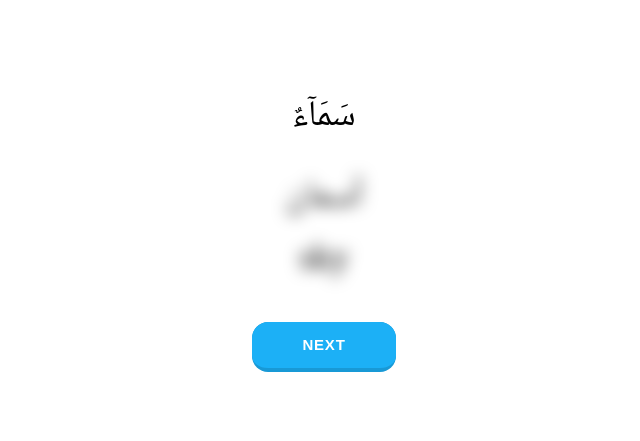
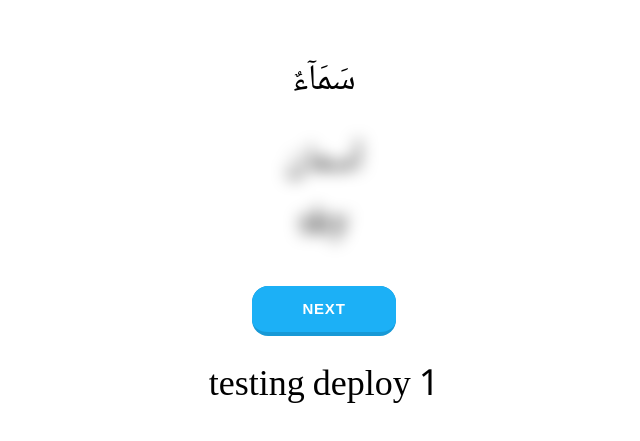
Before and after one commit to shehza-d/vocab-master, a React (Vite) app: page / in a window 1280 px wide. Shown: the part 165-606 px from the top of the page, without its empty margins (316-956 px from the left). Built offline with nearby package versions, Linux system fonts and the light colour scheme.

Commit message:
testing surge ci/cd 1

```diff
--- a/src/components/Arabic.tsx
+++ b/src/components/Arabic.tsx
@@ -28,6 +28,8 @@ export default function Arabic() {
       >
         Next
       </button>
+
+  testing deploy 1
     </div>
   );
 }
--- a/src/data/index.ts
+++ b/src/data/index.ts
@@ -139,16 +139,16 @@ export const words: IWord[] = [
   { id: 4, arabic: "مكتب", urdu: "دفتر", english: "Office" },
   { id: 5, arabic: "سيارة", urdu: "گاڑی", english: "Car" },
   { id: 6, arabic: "بيت", urdu: "گھر", english: "House" },
-  { id: 7, arabic: "مطبخ", urdu: "باورچی خانہ", english: "Kitchen" },
+  // { id: 7, arabic: "مطبخ", urdu: "باورچی خانہ", english: "Kitchen" },
   { id: 8, arabic: "حمام", urdu: "باتھ روم", english: "Bathroom" },
   { id: 9, arabic: "غرفة", urdu: "کمرہ", english: "Room" },
   { id: 10, arabic: "مكتبة", urdu: "کتب خانہ", english: "Library" },
   { id: 11, arabic: "مستشفى", urdu: "ہسپتال", english: "Hospital" },
-  { id: 12, arabic: "مطعم", urdu: "ریستوراں", english: "Restaurant" },
+  // { id: 12, arabic: "مطعم", urdu: "ریستوراں", english: "Restaurant" },
   { id: 13, arabic: "مسجد", urdu: "مسجد", english: "Mosque" },
   { id: 15, arabic: "جامعة", urdu: "یونیورسٹی", english: "University" },
   { id: 16, arabic: "محل", urdu: "دکان", english: "Shop" },
-  { id: 18, arabic: "مطعم", urdu: "ریستوراں", english: "Restaurant" },
+  // { id: 18, arabic: "مطعم", urdu: "ریستوراں", english: "Restaurant" },
   { id: 19, arabic: "مسجد", urdu: "مسجد", english: "Mosque" },
   { id: 21, arabic: "جامعة", urdu: "یونیورسٹی", english: "University" },
   { id: 32, arabic: "مدرسة", urdu: "مدرسہ", english: "School" },
```
